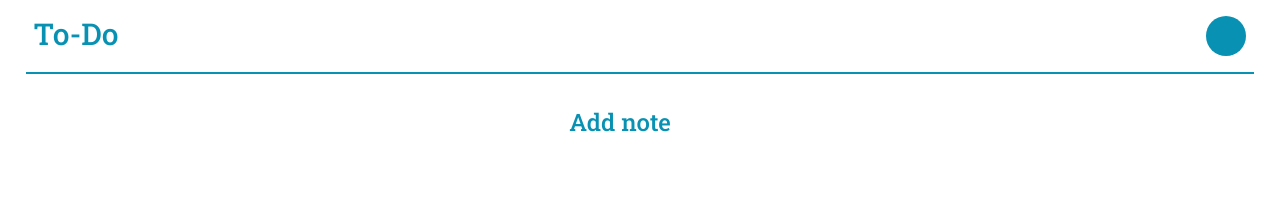
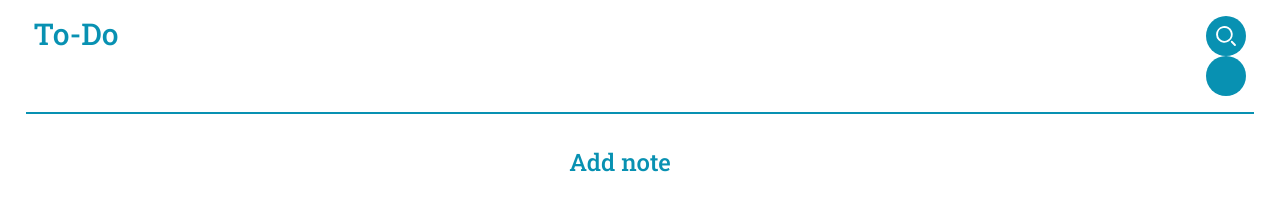
Before and after one commit to pivnenkowebdev/notesNika, a website built with Vite: page index.html in a window 1280 px wide. Built offline with nearby package versions, Linux system fonts and the light colour scheme; files whose address does not match are found by name.

Commit message:
feat: add some styles

```diff
--- a/src/header/header-params.js
+++ b/src/header/header-params.js
@@ -62,4 +62,17 @@ const imgParams = {
     ],
 };
 
-export { headerParams, titleParams, btnNightModeParams, imgParams };
+const wrapperHeaderParams = {
+    tagName: 'div',
+    text: '',
+    classList: [],
+    attributes: {},
+};
+
+export {
+    headerParams,
+    titleParams,
+    btnNightModeParams,
+    imgParams,
+    wrapperHeaderParams,
+};
--- a/src/header/header.js
+++ b/src/header/header.js
@@ -1,11 +1,13 @@
 import creator from '../main-helpers/creator';
+import { search } from '../search/search';
 import {
     btnNightModeParams,
     headerParams,
     imgParams,
     titleParams,
+    wrapperHeaderParams,
 } from './header-params';
-
+//  форму создать тут,
 const headerCreator = () => {
     const headerElement = creator(headerParams);
     const titleElement = creator(titleParams);
@@ -13,11 +15,15 @@ const headerCreator = () => {
     const btnNightModeElement = creator(btnNightModeParams);
     const imgElement = creator(imgParams);
     btnNightModeElement.append(imgElement);
+    const searchForm = search();
+
+    const wrapperHeaderElement = creator(wrapperHeaderParams);
 
     btnNightModeElement.addEventListener('click', nightMode);
 
     headerElement.append(titleElement);
-    headerElement.append(btnNightModeElement);
+    headerElement.append(wrapperHeaderElement);
+    wrapperHeaderElement.append(searchForm, btnNightModeElement);
 
     return headerElement;
 };
--- /dev/null
+++ b/src/search/search-params.js
@@ -0,0 +1,71 @@
+const inputSearchParams = {
+    tagName: 'input',
+    classList: ['border-cyan-600', 'border-2', 'rounded-lg', 'pl-2', 'pr-6'],
+    attributes: {},
+};
+
+const wrapperInputParams = {
+    tagName: 'div',
+    text: '',
+    classList: [
+        'absolute',
+        'top-[50%]',
+        'translate-y-[-50%]',
+        'left-2',
+        'translate-x-[-90%]',
+        'w-0',
+        'overflow-hidden',
+        'duration-500',
+    ],
+    attributes: {},
+};
+
+const formSearchParams = {
+    tagName: 'div',
+    classList: ['h-10', 'w-10', 'relative'],
+    attributes: {},
+};
+
+const buttonSearchParams = {
+    tagName: 'button',
+    classList: [
+        'h-10',
+        'w-10',
+        'bg-cyan-600',
+        'dark:bg-white',
+        'rounded-full',
+        'flex',
+        'justify-center',
+        'items-center',
+        'duration-300',
+        'absolute',
+        'top-[50%]',
+        'left-[50%]',
+        'translate-x-[-50%]',
+        'translate-y-[-50%]',
+    ],
+    attributes: {},
+};
+
+const iconButtonSearchParams = {
+    tagName: 'span',
+    classList: [
+        "bg-[url('/search.svg')]",
+        'h-8',
+        'w-8',
+        'block',
+        'bg-no-repeat',
+        'bg-center',
+        'duration-300',
+        'bg-cover',
+    ],
+    attributes: {},
+};
+
+export {
+    formSearchParams,
+    buttonSearchParams,
+    iconButtonSearchParams,
+    inputSearchParams,
+    wrapperInputParams,
+};
--- /dev/null
+++ b/src/search/search.js
@@ -0,0 +1,28 @@
+import creator from '../main-helpers/creator';
+import {
+    buttonSearchParams,
+    formSearchParams,
+    iconButtonSearchParams,
+    inputSearchParams,
+    wrapperInputParams,
+} from './search-params';
+
+const search = () => {
+    // 1 создать элементы формы для поиска
+    // 2 стили и ховер
+    // 3 кнопка дожна придерживаться общ стиля
+    const inputSearchElement = creator(inputSearchParams);
+    const formSearchElement = creator(formSearchParams);
+    const buttonSearchElement = creator(buttonSearchParams);
+    const iconButtonSearchElement = creator(iconButtonSearchParams);
+    const wrapperInputElement = creator(wrapperInputParams);
+
+    formSearchElement.append(wrapperInputElement);
+    wrapperInputElement.append(inputSearchElement);
+    formSearchElement.append(buttonSearchElement);
+    buttonSearchElement.append(iconButtonSearchElement);
+
+    return formSearchElement;
+};
+
+export { search };
--- a/src/style.css
+++ b/src/style.css
@@ -55,3 +55,7 @@ body {
     background: #fcfcfc;
     cursor: pointer;
 }
+
+.open {
+    width: 234px;
+}
```
Also changed, not shown: public/search.svg (added).
